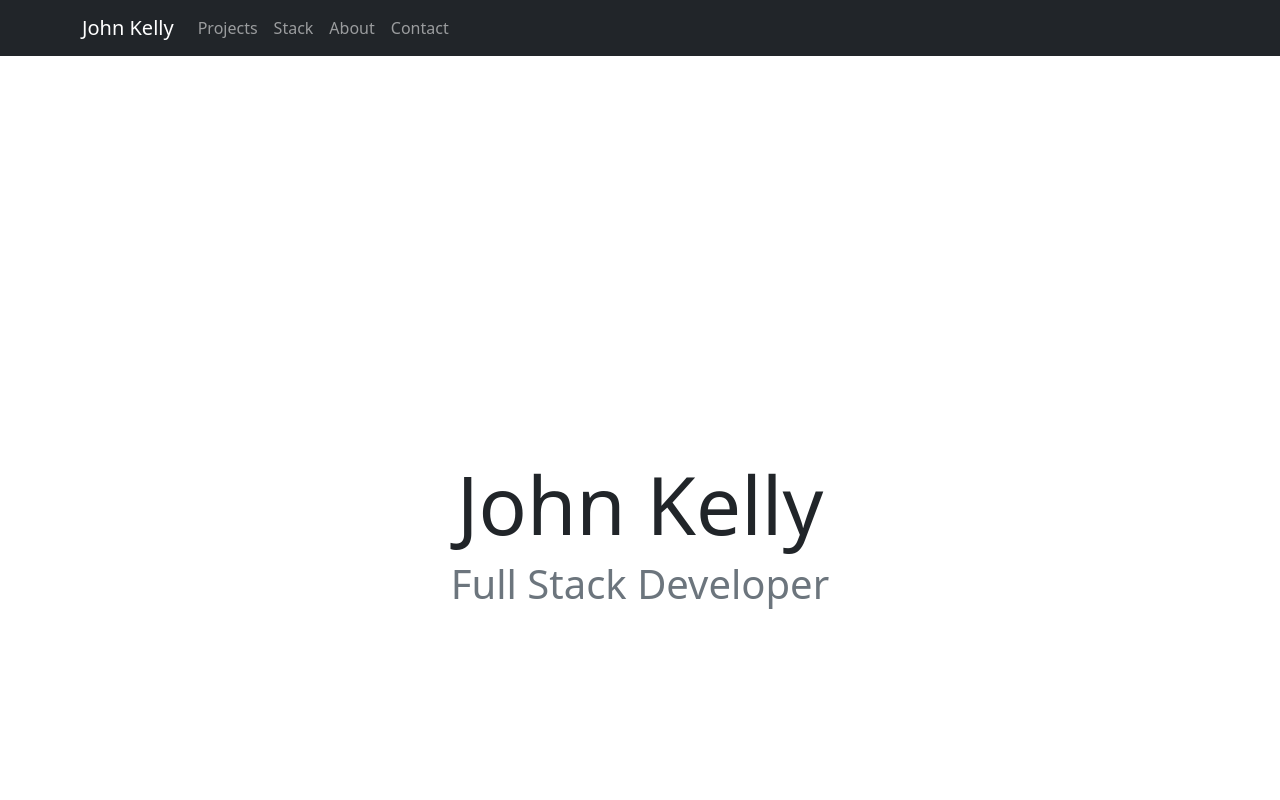
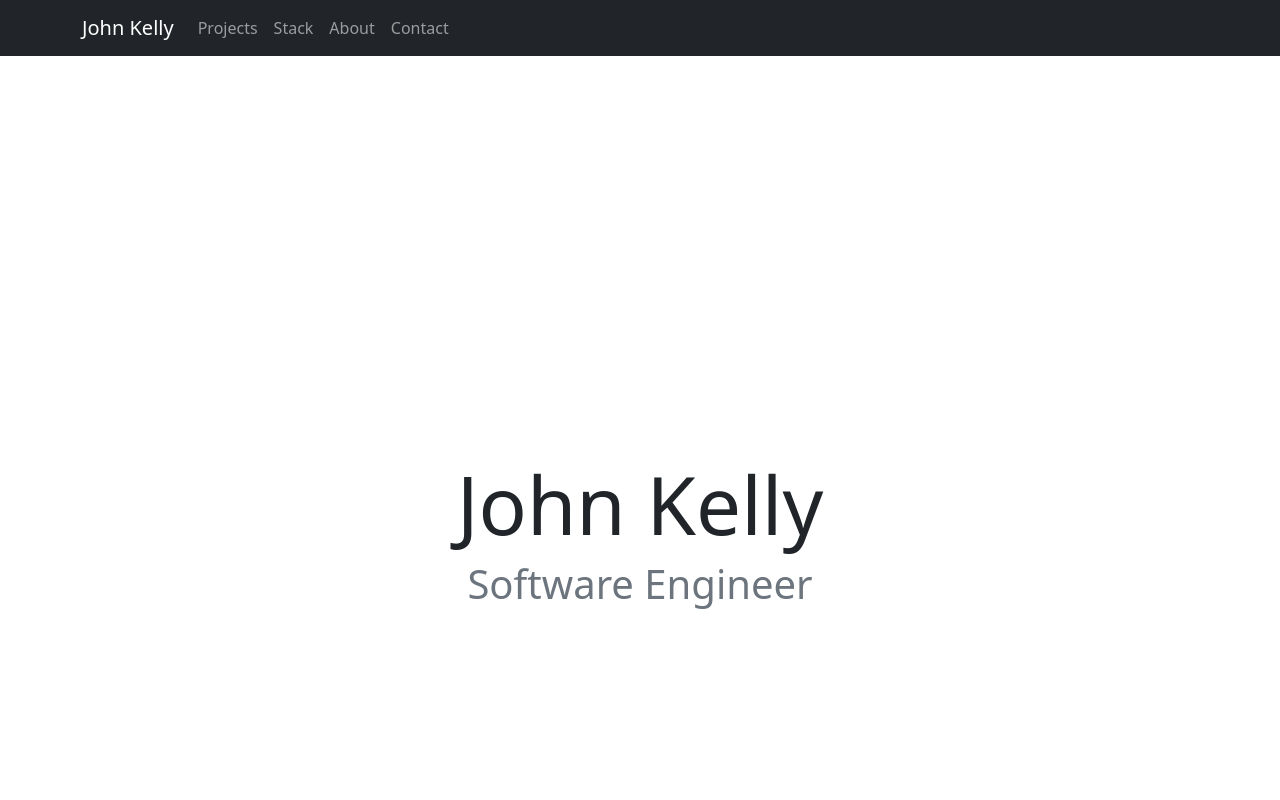
Before and after one commit to JohnKelly59/Portfolio, a React (Create React App) app: page / in a window 1280 px wide. Shown: the top 800 px of the page. Built offline with nearby package versions, Linux system fonts and the light colour scheme.

Commit message:
changed title

```diff
--- a/src/components/Header.jsx
+++ b/src/components/Header.jsx
@@ -1,23 +1,21 @@
 import React from "react";
-import 'bootstrap/dist/css/bootstrap.css';
+import "bootstrap/dist/css/bootstrap.css";
 import "./index.css";
-import ParticlesBg from 'particles-bg'
+import ParticlesBg from "particles-bg";
 
-
-function Header(){
-    return(
+function Header() {
+  return (
     <>
-    <section className=" jumbotron text-center text-dark" >
+      <section className=" jumbotron text-center text-dark">
         <div className="container-fluid">
-
           <h1 className=" jumbotron-heading">John Kelly</h1>
 
-      <h1 className=" text-muted">Full Stack Developer</h1>
+          <h1 className=" text-muted">Software Engineer</h1>
         </div>
       </section>
       <ParticlesBg type="polygon" bg={true} />
     </>
-)
+  );
 }
 
 export default Header;
--- a/src/components/Projects.jsx
+++ b/src/components/Projects.jsx
@@ -103,7 +103,7 @@ function Project() {
                   width="100%"
                   height="100%"
                   src={mobileApp}
-                  alt="MonsterWorkout"
+                  alt="WorkoutMonster"
                 />
               </a>
             </div>
```
Lines whose indentation alone changed are shown as unchanged.
